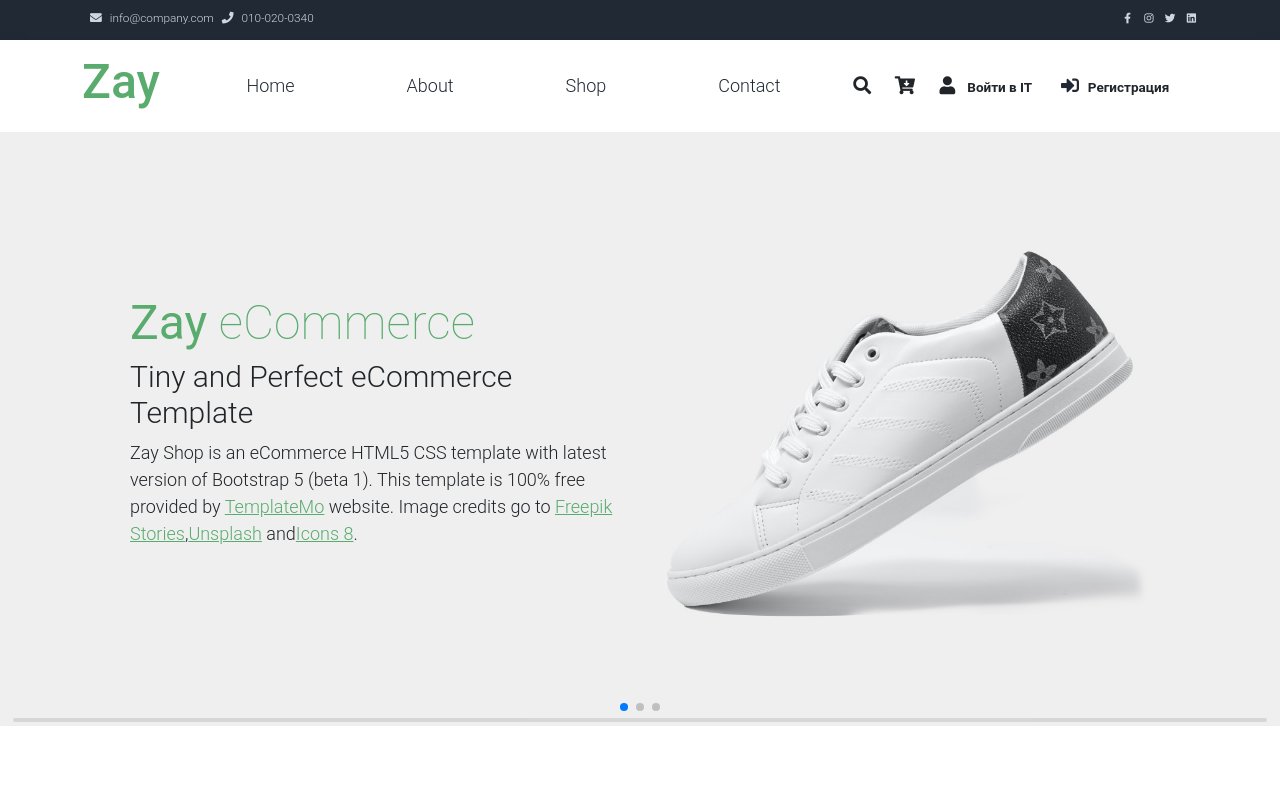
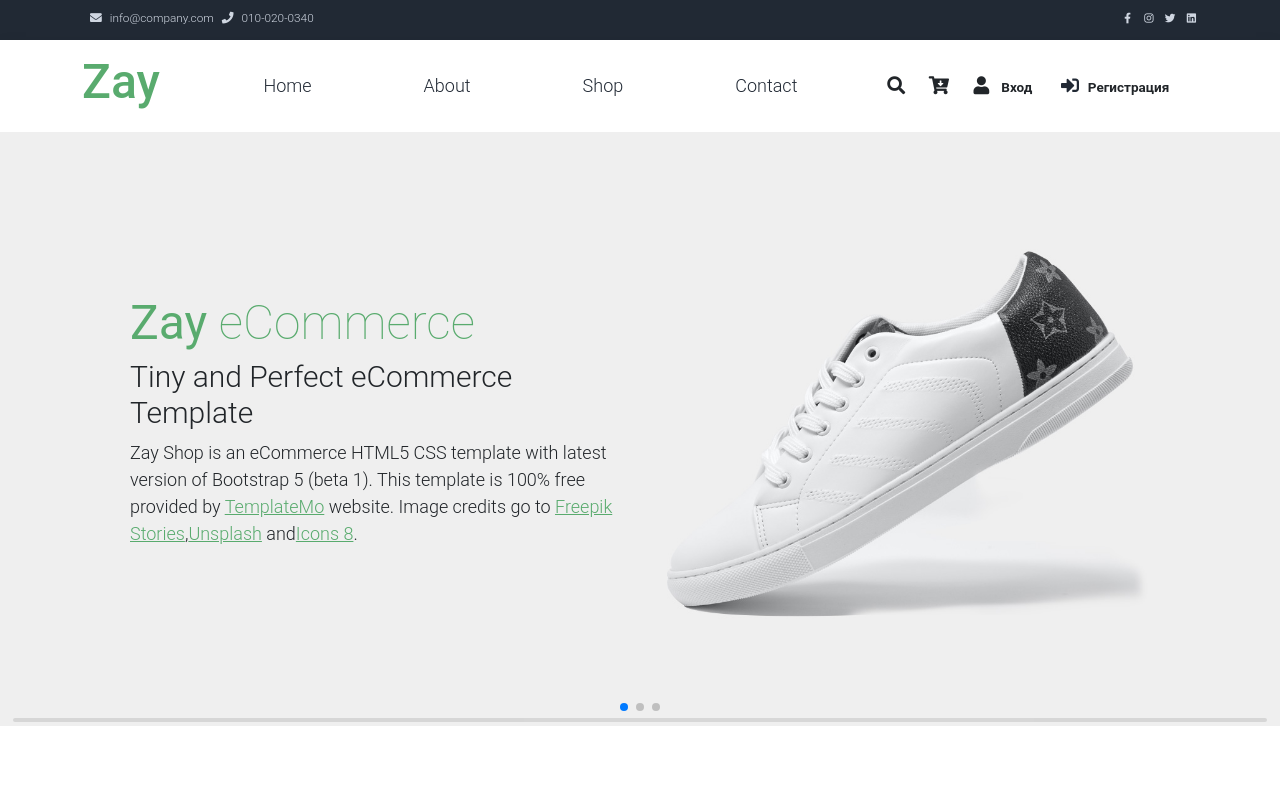
Before and after one commit to AlexP-96/online_store, a React (Create React App) app: page / in a window 1280 px wide. Shown: the top 796 px of the page. Built offline with nearby package versions, Linux system fonts and the light colour scheme.

Commit message:
изменения в шапке сайта после авторизации пользователя

```diff
--- a/server/db.json
+++ b/server/db.json
@@ -95,7 +95,7 @@
     {
       "name": "Александр",
       "lastName": "Пупышев",
-      "email": "alex23322221@mail.ru",
+      "email": "alex222221@mail.ru",
       "password": "fhfdhdfhfdasdas",
       "auth": true,
       "id": 15
--- a/src/components/authorizied_user/UserAuthorized.jsx
+++ b/src/components/authorizied_user/UserAuthorized.jsx
@@ -16,7 +16,6 @@ const UserAuthorized = () => {
         if (dataStorage) {
             (async function () {
                 let dataUser = await fetch(url + 'accounts');
-
                 let response = await dataUser.json();
                 console.log(response);
             }());
--- a/src/components/home/banner/BannerHero.jsx
+++ b/src/components/home/banner/BannerHero.jsx
@@ -33,7 +33,10 @@ const BannerHero = () => {
 
             <div className='carousel-inner'>
                 <Swiper
-                    modules={[Navigation, Pagination ]}
+                    modules={[
+                        Navigation,
+                        Pagination,
+                    ]}
                     spaceBetween={50}
                     slidesPerView={1}
                     pagination={{ clickable: true }}
@@ -148,19 +151,16 @@ const BannerHero = () => {
                     {/*        className='swiper-pagination-bullet'*/}
                     {/*    ></li>*/}
                     {/*</ol>*/}
-                    {/*<div className="swiper-button-prev">*/}
-                    {/*    <a className='carousel-control-prev text-decoration-none w-auto ps-3'>*/}
-                    {/*        <i className='fas fa-chevron-left'></i>*/}
-                    {/*    </a>*/}
-                    {/*</div>*/}
-                    {/*<div className="swiper-button-next">*/}
-                    {/*    <a className='carousel-control-next text-decoration-none w-auto pe-3'>*/}
-                    {/*        <i className='fas fa-chevron-right'></i>*/}
-                    {/*    </a>*/}
-                    {/*</div>*/}
+
+                    {/*<a className='carousel-control-prev text-decoration-none w-auto ps-3'>*/}
+                    {/*    <i className='fas fa-chevron-left'></i>*/}
+                    {/*</a>*/}
+
+                    {/*<a className='carousel-control-next text-decoration-none w-auto pe-3'>*/}
+                    {/*    <i className='fas fa-chevron-right'></i>*/}
+                    {/*</a>*/}
 
                 </Swiper>
-
 
             </div>
 
--- a/src/components/home/header/HeaderBottom.jsx
+++ b/src/components/home/header/HeaderBottom.jsx
@@ -1,65 +1,128 @@
-import { Link } from "react-router-dom";
+import { Link } from 'react-router-dom';
 
-import { useSelector, useDispatch } from "react-redux";
+import {
+    useSelector,
+    useDispatch,
+} from 'react-redux';
 
+import { useEffect } from 'react';
 
 const HeaderBottom = () => {
+    let isAuth = JSON.parse(localStorage.getItem('authUser'));
+
+    // useEffect(() => {
+    //     if(isAuth)
+    // }, []);
 
     return (
 
-        <nav className="navbar navbar-expand-lg navbar-light shadow">
-            <div className="container d-flex justify-content-between align-items-center">
+        <nav className='navbar navbar-expand-lg navbar-light shadow'>
+            <div className='container d-flex justify-content-between align-items-center'>
 
-                <a className="navbar-brand text-success logo h1 align-self-center" href="index.html">
+                <Link
+                    className='navbar-brand text-success logo h1 align-self-center'
+                    to='/'
+                >
                     Zay
-                </a>
+                </Link>
 
-                <button className="navbar-toggler border-0" type="button" data-bs-toggle="collapse" data-bs-target="/templatemo_main_nav" aria-controls="navbarSupportedContent" aria-expanded="false" aria-label="Toggle navigation">
-                    <span className="navbar-toggler-icon"></span>
+                <button
+                    className='navbar-toggler border-0'
+                    type='button'
+                    data-bs-toggle='collapse'
+                    data-bs-target='/templatemo_main_nav'
+                    aria-controls='navbarSupportedContent'
+                    aria-expanded='false'
+                    aria-label='Toggle navigation'
+                >
+                    <span className='navbar-toggler-icon'></span>
                 </button>
 
-                <div className="align-self-center collapse navbar-collapse flex-fill  d-lg-flex justify-content-lg-between" id="templatemo_main_nav">
-                    <div className="flex-fill">
-                        <ul className="nav navbar-nav d-flex justify-content-between mx-lg-auto">
-                            <li className="nav-item">
-                                <Link className="nav-link" to="/">Home</Link>
+                <div
+                    className='align-self-center collapse navbar-collapse flex-fill  d-lg-flex justify-content-lg-between'
+                    id='templatemo_main_nav'
+                >
+                    <div className='flex-fill'>
+                        <ul className='nav navbar-nav d-flex justify-content-between mx-lg-auto'>
+                            <li className='nav-item'>
+                                <Link
+                                    className='nav-link'
+                                    to='/'
+                                >Home</Link>
                             </li>
-                            <li className="nav-item">
-                                <Link className="nav-link" to='/about'>About</Link>
+                            <li className='nav-item'>
+                                <Link
+                                    className='nav-link'
+                                    to='/about'
+                                >About</Link>
                             </li>
-                            <li className="nav-item">
-                                <Link className="nav-link" to="/shop">Shop</Link>
+                            <li className='nav-item'>
+                                <Link
+                                    className='nav-link'
+                                    to='/shop'
+                                >Shop</Link>
                             </li>
-                            <li className="nav-item">
-                                <Link className="nav-link" to="/contacts">Contact</Link>
+                            <li className='nav-item'>
+                                <Link
+                                    className='nav-link'
+                                    to='/contacts'
+                                >Contact</Link>
                             </li>
                         </ul>
                     </div>
-                    <div className="navbar align-self-center d-flex">
-                        <div className="d-lg-none flex-sm-fill mt-3 mb-4 col-7 col-sm-auto pr-3">
-                            <div className="input-group">
-                                <input type="text" className="form-control" id="inputMobileSearch" placeholder="Search ..." />
-                                <div className="input-group-text">
-                                    <i className="fa fa-fw fa-search"></i>
+                    <div className='navbar align-self-center d-flex'>
+                        <div className='d-lg-none flex-sm-fill mt-3 mb-4 col-7 col-sm-auto pr-3'>
+                            <div className='input-group'>
+                                <input
+                                    type='text'
+                                    className='form-control'
+                                    id='inputMobileSearch'
+                                    placeholder='Search ...'
+                                />
+                                <div className='input-group-text'>
+                                    <i className='fa fa-fw fa-search'></i>
                                 </div>
                             </div>
                         </div>
-                        <a className="nav-icon d-none d-lg-inline" href="/" data-bs-toggle="modal" data-bs-target="/templatemo_search">
-                            <i className="fa fa-fw fa-search text-dark mr-2"></i>
+                        <a
+                            className='nav-icon d-none d-lg-inline'
+                            href='/'
+                            data-bs-toggle='modal'
+                            data-bs-target='/templatemo_search'
+                        >
+                            <i className='fa fa-fw fa-search text-dark mr-2'></i>
                         </a>
-                        <a className="nav-icon position-relative text-decoration-none" href="/">
-                            <i className="fa fa-fw fa-cart-arrow-down text-dark mr-1"></i>
-                            <span className="position-absolute top-0 left-100 translate-middle badge rounded-pill bg-light text-dark"></span>
+                        <a
+                            className='nav-icon position-relative text-decoration-none'
+                            href='/'
+                        >
+                            <i className='fa fa-fw fa-cart-arrow-down text-dark mr-1'></i>
+                            <span className='position-absolute top-0 left-100 translate-middle badge rounded-pill bg-light text-dark'></span>
                         </a>
-                        <Link className="nav-icon position-relative text-decoration-none" to="/sign_up">
-                            <i className="fa fa-fw fa-user text-dark mr-3"></i>
-                            <span className="top-0 badge rounded-pill text-dark">Войти в IT</span>
-                        </Link>
+                        {isAuth && <Link
+                            className='nav-icon position-relative text-decoration-none'
+                            to='/sign_up'
+                        >
+                            <i className='fa fa-fw fa-user text-dark mr-3'></i>
+                            <span className='top-0 badge rounded-pill text-dark'>Личный кабинет</span>
+                        </Link>}
 
-                        <Link className="nav-icon position-relative text-decoration-none" to="/authorization">
-                            <i className="fas fa-sign-in-alt"></i>
-                            <span className="top-0 badge rounded-pill text-dark">Регистрация </span>
-                        </Link>
+                        {!isAuth && <Link
+                            className='nav-icon position-relative text-decoration-none'
+                            to='/sign_up'
+                        >
+                            <i className='fa fa-fw fa-user text-dark mr-3'></i>
+                            <span className='top-0 badge rounded-pill text-dark'>Вход</span>
+                        </Link>}
+
+                        {!isAuth && <Link
+                            className='nav-icon position-relative text-decoration-none'
+                            to='/authorization'
+                        >
+                            <i className='fas fa-sign-in-alt'></i>
+                            <span className='top-0 badge rounded-pill text-dark'>Регистрация</span>
+                        </Link>}
+
                     </div>
                 </div>
 
@@ -67,6 +130,6 @@ const HeaderBottom = () => {
         </nav>
 
     );
-}
+};
 
 export default HeaderBottom;
```
